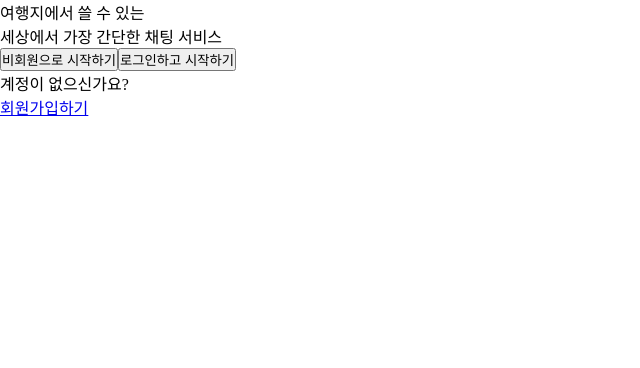
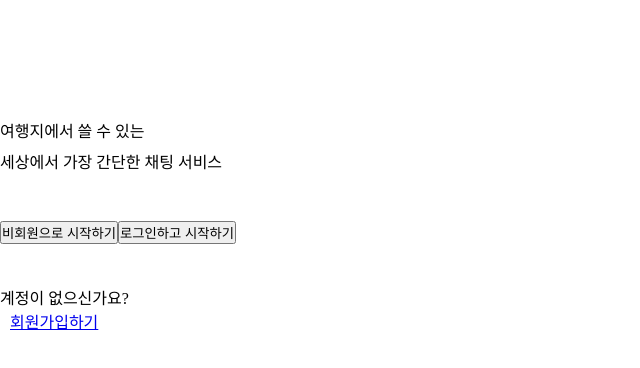
Before and after one commit to son9son9/jamsi-front, a React (Create React App) app: page /login in a window 1280 px wide. Shown: the top 368 px of the page, without its empty margins (0-640 px from the left). Built offline with nearby package versions, Linux system fonts and the light colour scheme; no server answers.

Commit message:
login page
login page 수정

```diff
--- a/src/pages/App.tsx
+++ b/src/pages/App.tsx
@@ -4,7 +4,7 @@ import React, { ReactElement } from 'react';
 import {Socket, connect} from 'socket.io-client';
 import st from '../styles/pages/Home.module.scss'
 
-const socket:Socket = connect('http://localhost:4000')
+// const socket:Socket = connect('http://localhost:4000')
 
 export default function Home(): ReactElement {
   return (
--- a/src/pages/Login.tsx
+++ b/src/pages/Login.tsx
@@ -6,17 +6,17 @@ export default function Login():ReactElement{
 
     return (
         <div className={st.container}>
-            <p>여행지에서 쓸 수 있는</p>
-            <p>세상에서 가장 간단한 채팅 서비스</p>
+            <p className={st.mt118}>여행지에서 쓸 수 있는</p>
+            <p className={st.mt7}>세상에서 가장 간단한 채팅 서비스</p>
 
-            <img />
+            <img className={st.mt26} />
 
-            <button>비회원으로 시작하기</button>
-            <button>로그인하고 시작하기</button>
+            <button className={st.mt48}>비회원으로 시작하기</button>
+            <button className={st.mt17}>로그인하고 시작하기</button>
 
-            <div className={st.joinContainer}>
+            <div className={`${st.joinContainer} ${st.mt41}`}>
                 <p>계정이 없으신가요?</p>
-                <Link to={'/'}>회원가입하기</Link>
+                <Link className={st.ml10} to={'/'}>회원가입하기</Link>
             </div>
         </div>
     )
--- a/src/styles/pages/Login.module.scss
+++ b/src/styles/pages/Login.module.scss
@@ -1,29 +1,41 @@
 @import "../global.scss";
 
 @media (max-width: $mobile-widht) {
-    .container{
+    .container {
         width: 100%;
         height: 100vh;
-        background-color: #00ff00;
+        background: #FFF;
 
         display: flex;
         flex-direction: column;
         align-items: center;
 
 
-        p:nth-of-type(1){
-            color: #ff00ff;
-        }
-        p:nth-of-type(2){
-            color: #ff0000;
+        p:nth-of-type(1) {
+            font-size: 18px;
+            font-style: normal;
+            font-weight: 400;
+            line-height: normal;
+            color: #757575;
+
         }
 
-        img{
+        p:nth-of-type(2) {
+            color: #ff0000;
+            font-size: 21px;
+            font-style: normal;
+            font-weight: 400;
+            line-height: normal;
+            color: #757575;
+        }
+
+        img {
             width: 119px;
             height: 49px;
             background-color: #000000;
         }
-        button{
+
+        button {
             display: flex;
             align-items: center;
             justify-content: center;
@@ -31,17 +43,70 @@
             height: 57px;
             border-radius: 10px;
             border: none;
-        }
-        button:nth-of-type(1){
-        }
-        button:nth-of-type(2){
+
+            font-size: 18px;
+            font-style: normal;
+            font-weight: 400;
+            line-height: normal;
         }
 
-        .joinContainer{
+        button:nth-of-type(1) {
+            background: #509BF8;
+            color: #FEFEFE;
+
+        }
+
+        button:nth-of-type(2) {
+            background: #FFF;
+            border: solid 1px #EDEDED !important;
+        }
+
+        .joinContainer {
             display: flex;
             flex-direction: row;
             align-items: center;
+            color: var(--gray-scale-gray-600, #757575);
 
+            p {
+                font-size: 14px;
+                font-style: normal;
+                font-weight: 400;
+                line-height: normal;
+                color: #C4C4C4;
+            }
+
+            a {
+                color: #757575;
+                font-size: 14px;
+                font-style: normal;
+                font-weight: 400;
+                line-height: normal;
+            }
         }
     }
 }
+
+.mt118{
+    margin-top: 118px;
+}
+
+.mt7{
+    margin-top: 7px;
+}
+.mt26{
+    margin-top: 26px;
+}
+
+.mt48{
+    margin-top: 48px;
+}
+
+.mt17{
+    margin-top: 17px;
+}
+.mt41{
+    margin-top: 41px;
+}
+.ml10{
+    margin-left: 10px;
+}
```
